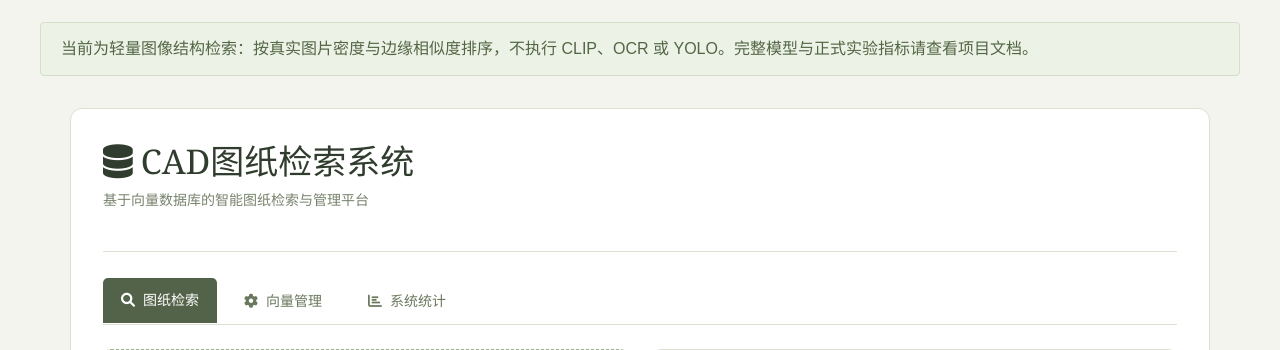
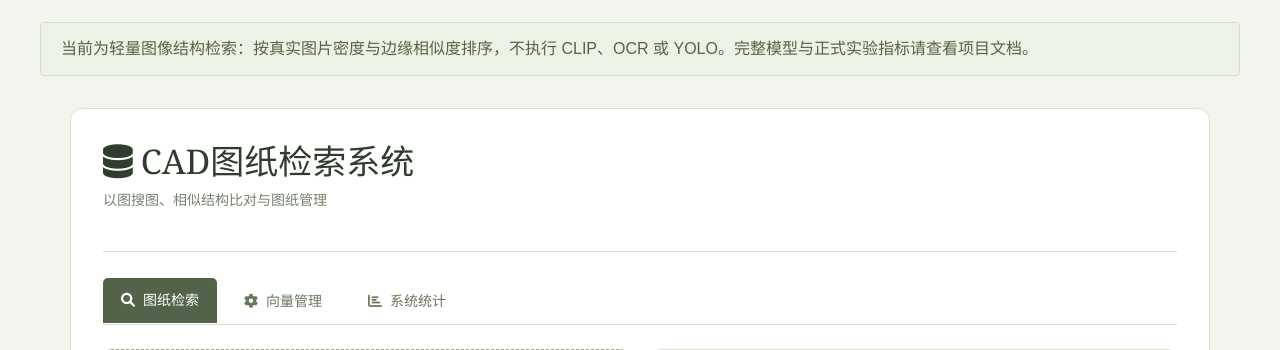
Before and after one commit to YunYao-9527/cad-drawing-retrieval-system, a FastAPI app: page / in a window 1280 px wide. Shown: the top 350 px of the page. Run offline with FastAPI, Linux system fonts and the light colour scheme; some libraries are stand-ins or nearby versions.

Commit message:
Verify rendered workbench with current template API

```diff
--- a/demo_main.py
+++ b/demo_main.py
@@ -123,7 +123,7 @@ def create_demo_app() -> FastAPI:
     @app.get("/")
     async def index(request: Request):
         if templates:
-            return templates.TemplateResponse("index.html", {"request": request})
+            return templates.TemplateResponse(request=request, name="index.html", context={})
         return {"message": "Web 界面未配置"}
 
     @app.get("/health")
@@ -483,7 +483,7 @@ def create_demo_app() -> FastAPI:
 def main():
     print("=" * 60)
     print("CAD 图纸检索系统 - 轻量 Demo 模式")
-    print("跳过 PyTorch/CLIP/YOLO，仅提供 Web UI 展示")
+    print("使用真实图像密度与边缘检索，不加载 PyTorch/CLIP/YOLO")
     print("=" * 60)
 
     scan_gallery()
--- a/templates/index.html
+++ b/templates/index.html
@@ -3,7 +3,7 @@
 <head>
     <meta charset="UTF-8">
     <meta name="viewport" content="width=device-width, initial-scale=1.0">
-    <title>CAD图纸检索系统 - 向量数据库版</title>
+    <title>CAD 图纸检索工作台</title>
     <link href="https://cdn.jsdelivr.net/npm/bootstrap@5.1.3/dist/css/bootstrap.min.css" rel="stylesheet">
     <link href="https://cdnjs.cloudflare.com/ajax/libs/font-awesome/6.0.0/css/all.min.css" rel="stylesheet">
     <style>
@@ -328,7 +328,7 @@ document.addEventListener('DOMContentLoaded',async()=>{try{const response=await
         <!-- 头部 -->
         <div class="header">
             <h1><i class="fas fa-database me-2"></i>CAD图纸检索系统</h1>
-            <p class="lead">基于向量数据库的智能图纸检索与管理平台</p>
+            <p class="lead">以图搜图、相似结构比对与图纸管理</p>
         </div>
 
         <!-- 导航标签 -->
```
Also changed, not shown: tests/test_lightweight_retrieval.py (+4 -0 lines).
